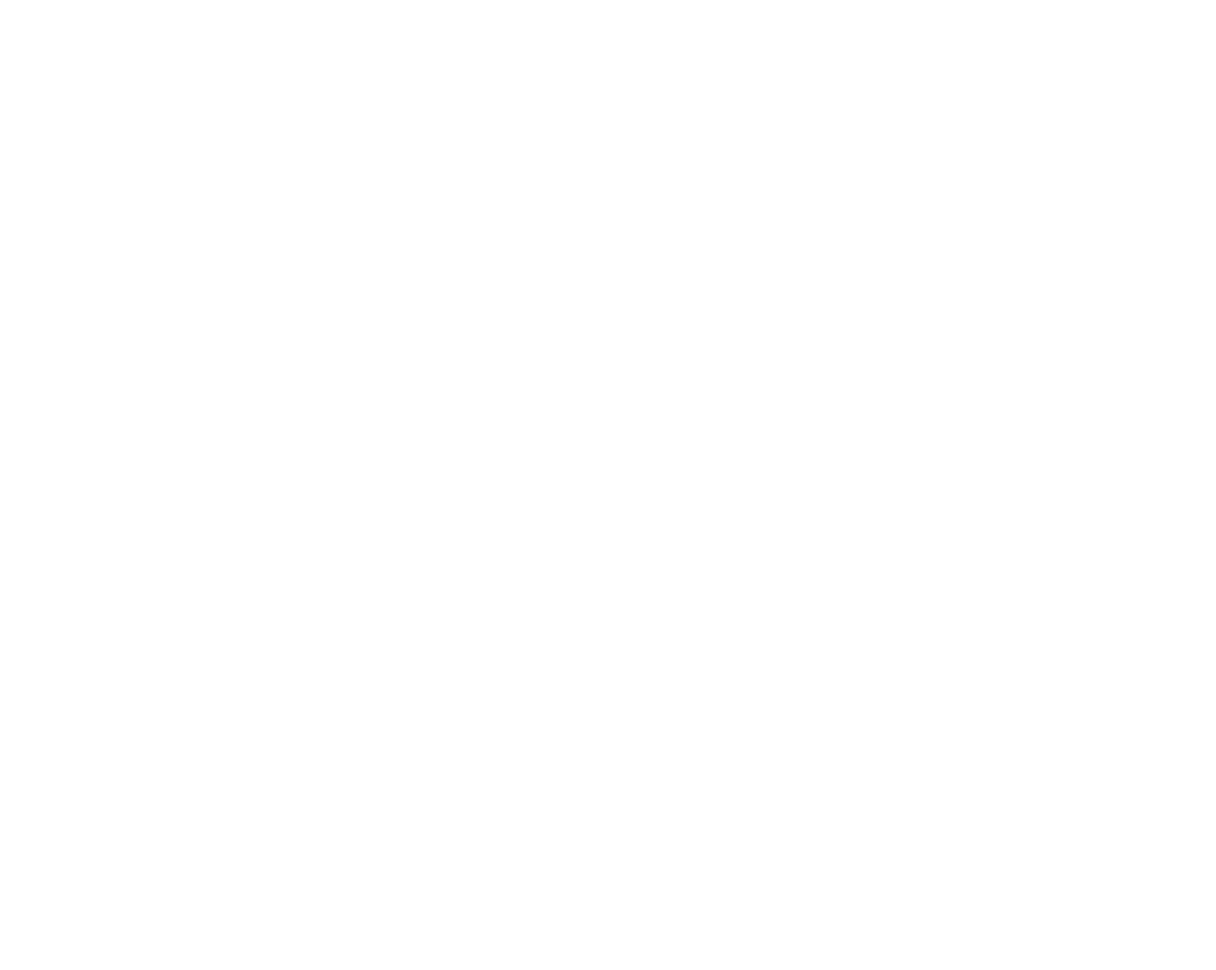
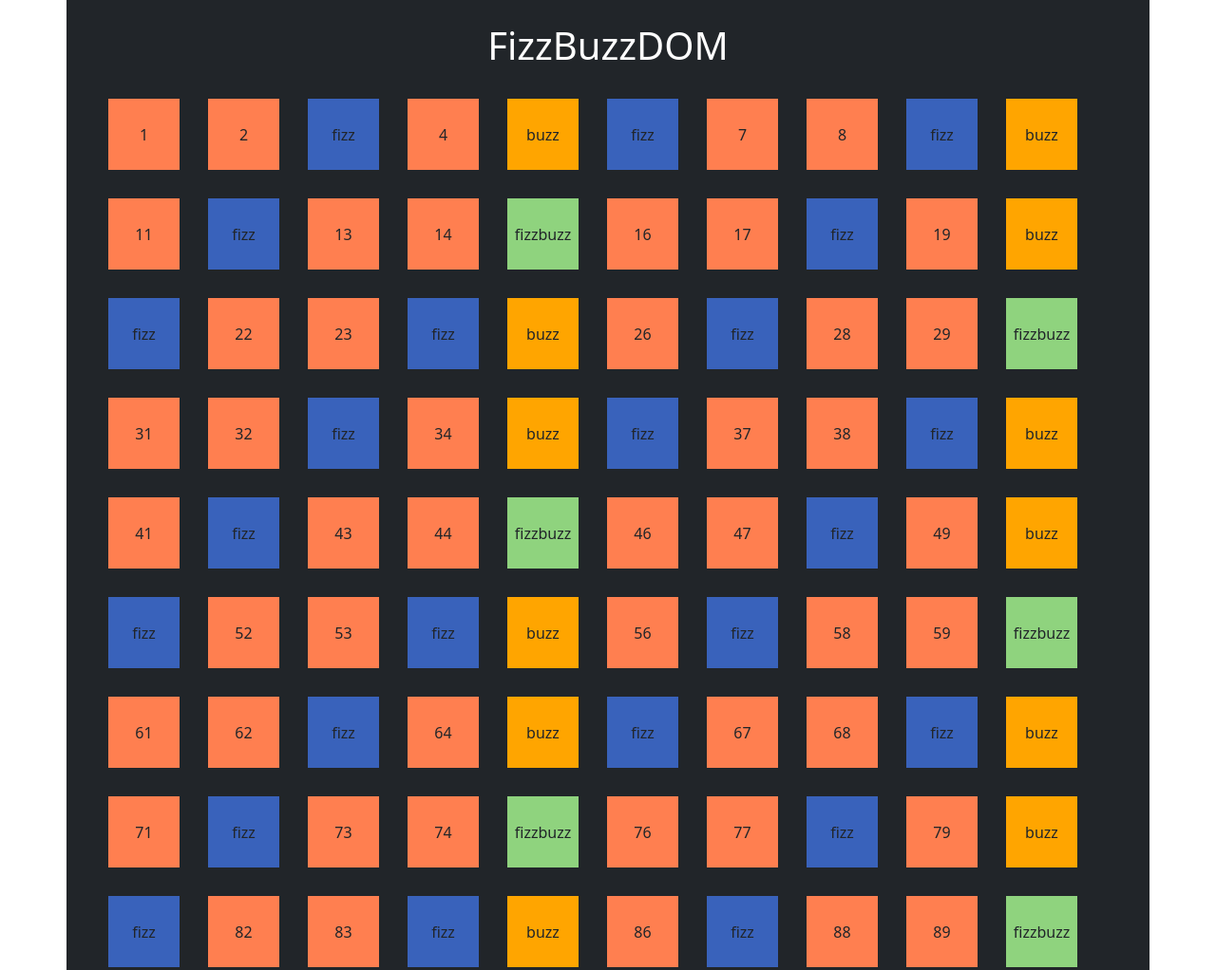
Before and after one commit to Step1017/js-fizzbuzz, a plain HTML site: page index.html in a window 1280 px wide. Shown: the top 1022 px of the page at 95% size. Before the commit the page ends 800 px from the top, so only its background shows below. Drawn offline with nearby package versions, Linux system fonts and the light colour scheme.

Commit message:
Esercizio completato

```diff
--- a/css/style.css
+++ b/css/style.css
@@ -0,0 +1,28 @@
+ul {
+    display: flex;
+    flex-wrap: wrap;
+    gap: 30px;
+}
+
+li {
+    flex-basis: 75px;
+    height: 75px;
+    background-color: coral;
+    list-style-type: none;
+    display: flex;
+    justify-content: center;
+    align-items: center;
+}
+
+
+.fizz {
+    background-color: rgb(57, 98, 187);
+}
+
+.buzz {
+    background-color: orange;
+}
+
+.fizzbuzz {
+    background-color: rgb(143, 211, 126);
+}
--- a/index.html
+++ b/index.html
@@ -5,9 +5,14 @@
         <meta http-equiv="X-UA-Compatible" content="IE=edge">
         <meta name="viewport" content="width=device-width, initial-scale=1.0">
         <title>FizzBuzz</title>
+        <link href="https://cdn.jsdelivr.net/npm/bootstrap@5.2.3/dist/css/bootstrap.min.css" rel="stylesheet" integrity="sha384-rbsA2VBKQhggwzxH7pPCaAqO46MgnOM80zW1RWuH61DGLwZJEdK2Kadq2F9CUG65" crossorigin="anonymous">
         <link rel="stylesheet" href="css/style.css">
     </head>
     <body>
+        <div class="container bg-dark">
+            <h1 class="py-4 text-center text-white">FizzBuzzDOM</h1>
+            <ul id="list"></ul>
+        </div>
         <script type="text/javascript" src="js/script.js"></script>
     </body>
 </html>
--- a/js/script.js
+++ b/js/script.js
@@ -0,0 +1,29 @@
+const list = document.getElementById('list');
+
+// Creo un ciclo che si ripeta 100 volte
+
+let result = '';
+let elementList = '';
+
+for (let i = 1; i <= 100; i++) {
+
+    let content = i;
+
+    // Se divisibile per 3 e per 5
+    if ((i % 3 === 0) && (i % 5 === 0)) {
+        content = "fizzbuzz";
+
+    // Se divisibile per 3
+    } else if  (i % 3 === 0) {
+        content = "fizz";
+
+    // Se divisibile per 5
+    } else if (i % 5 === 0) {
+        content = "buzz";
+    }
+
+    elementList += `<li class=${content}> ${content} </li>`;
+
+}
+
+list.innerHTML = elementList;
```
